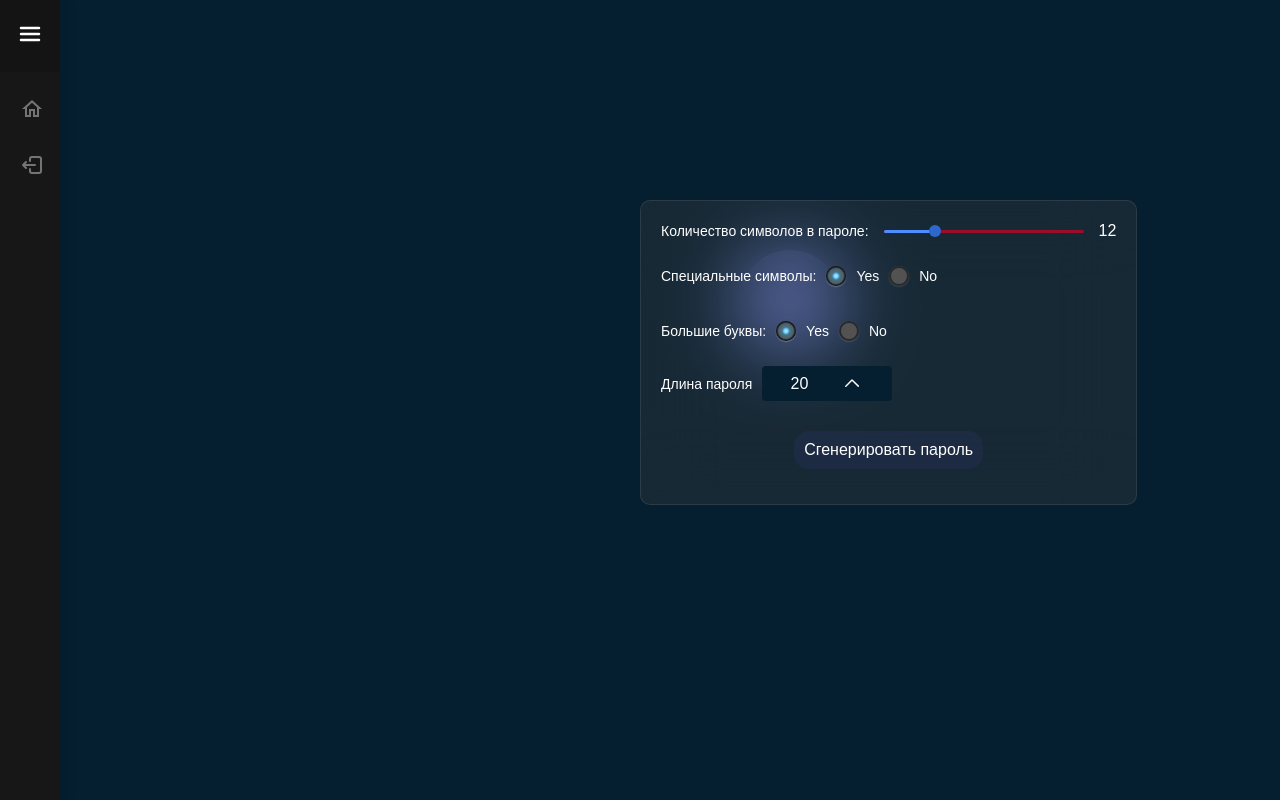
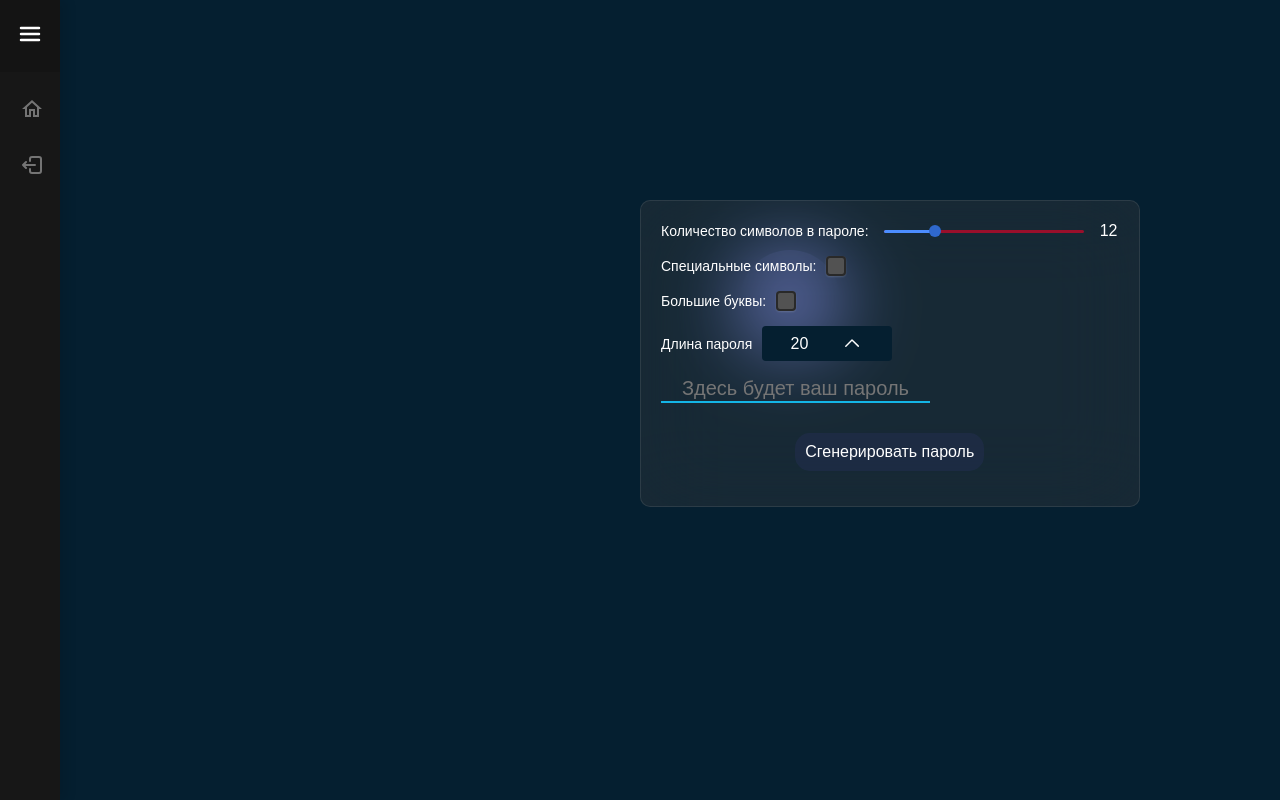
Before and after one commit to zaitsev-av/password_generator, a React (Vite) app: page / in a window 1280 px wide. Shown: the top 800 px of the page. Built offline with nearby package versions, Linux system fonts and the light colour scheme; a web font is replaced by a local one.

Commit message:
fix: refactoring inputs component

```diff
--- a/src/components/checkbox/checkbox.module.scss
+++ b/src/components/checkbox/checkbox.module.scss
@@ -5,9 +5,7 @@ button {
 }
 
 .root {
-  display: flex;
-  align-items: center;
-  justify-content: center;
+  @include flex-center;
 
   width: 20px;
   height: 20px;
--- a/src/components/checkbox/checkbox.tsx
+++ b/src/components/checkbox/checkbox.tsx
@@ -11,12 +11,13 @@ interface Props {
   checked?: boolean
   className?: string
   disabled?: boolean
+  id?: string
   label?: string
   onChange?: (checked: boolean) => void
 }
 
 export const Checkbox: FC<Props> = props => {
-  const { checked, className, disabled, label, onChange } = props
+  const { checked, className, disabled, id, label, onChange } = props
 
   const cn = {
     indicator: clsx(s.indicator),
@@ -26,12 +27,12 @@ export const Checkbox: FC<Props> = props => {
   return (
     <form>
       <div style={{ alignItems: 'center', display: 'flex', gap: '10px' }}>
-        {label && <Label id={'c1'} label={label} />}
+        {label && <Label id={id} label={label} />}
         <CheckboxRDX.Root
           checked={checked}
           className={cn.root}
           disabled={disabled}
-          id={'c1'}
+          id={id}
           onCheckedChange={onChange}
         >
           <CheckboxRDX.Indicator className={cn.indicator}>
--- a/src/components/password-input-group/password-input-group.module.scss
+++ b/src/components/password-input-group/password-input-group.module.scss
@@ -1,6 +1,20 @@
+@import 'src/styles/mixins';
+
 .password {
-  display: flex;
+  @include flex-center;
+
   gap: 10px;
-  align-items: center;
-  justify-content: center;
+
+  .item {
+    justify-content: center;
+
+    font-size: 20px;
+    color: white;
+    text-align: center;
+
+    background-color: transparent;
+    border: none;
+    border-bottom: solid 2px rgb(20 181 230);
+    outline: none;
+  }
 }
--- a/src/components/password-input-group/password-input-group.tsx
+++ b/src/components/password-input-group/password-input-group.tsx
@@ -1,33 +1,30 @@
-import { FC, useState } from 'react'
+import { ComponentPropsWithoutRef, ElementType, FC, useState } from 'react'
 
 import { NotVisibleIcon, VisibleIcon } from '@/assets/icons'
 import { Button } from '@/components/button/button'
-import { PasswordInputItem } from '@/components/password-input-group/password-input-item/password-input-item'
 
 import s from './password-input-group.module.scss'
 
-interface Props {
+type Props<T extends ElementType = 'input'> = ComponentPropsWithoutRef<T> & {
+  as?: T
   value: string
 }
-export const PasswordInputGroup: FC<Props> = props => {
-  const { value } = props
+const PasswordInputGroup = <T extends ElementType = 'input'>({ as, value, ...rest }: Props<T>) => {
   const [showPassword, setShowPassword] = useState(false)
-
+  const Input = as || 'input'
   const handleShowPassword = () => {
     setShowPassword(prevState => !prevState)
   }
 
   return (
     <div className={s.password}>
-      <PasswordInputItem
-        onChange={() => {}}
-        type={showPassword ? 'text' : 'password'}
-        value={value}
-      />
-      <PassButton onClick={handleShowPassword} showPassword={showPassword} />
+      <Input {...rest} className={s.item} type={showPassword ? 'text' : 'password'} value={value} />
+      {value && <PassButton onClick={handleShowPassword} showPassword={showPassword} />}
     </div>
   )
 }
+
+export default PasswordInputGroup
 
 interface IPassButton {
   onClick: () => void
--- a/src/components/password-input-group/password-input-item/password-input-item.module.scss
+++ /dev/null
@@ -1,10 +0,0 @@
-.item {
-  font-size: 20px;
-  color: white;
-  text-align: center;
-
-  background-color: transparent;
-  border: none;
-  border-bottom: solid 2px rgb(20 181 230);
-  outline: none;
-}
--- a/src/components/radio-button/radio-button.module.scss
+++ b/src/components/radio-button/radio-button.module.scss
@@ -10,9 +10,7 @@ button {
   gap: 10px;
 
   .container {
-    display: flex;
-    align-items: center;
-    justify-content: center;
+    @include flex-center;
 
     .item {
       cursor: pointer;
@@ -54,9 +52,7 @@ button {
       .indicator {
         position: relative;
 
-        display: flex;
-        align-items: center;
-        justify-content: center;
+        @include flex-center;
 
         width: 100%;
         height: 100%;
--- a/src/components/slider/slider.module.scss
+++ b/src/components/slider/slider.module.scss
@@ -1,4 +1,9 @@
 @import 'src/styles/mixins';
+
+.box {
+  @include flex-center;
+
+  gap: 15px;
 
   .root {
     touch-action: none;
@@ -52,3 +57,11 @@
       }
     }
   }
+
+  .counter {
+    @include flex-center;
+
+    width: 20px;
+    height: 20px;
+  }
+}
--- a/src/components/slider/slider.tsx
+++ b/src/components/slider/slider.tsx
@@ -19,7 +19,7 @@ export const Slider: FC<Props> = props => {
   const { defaultValue = [12], label, max = 50, min = 0, onChange, step = 1, value } = props
 
   return (
-    <form style={{ alignItems: 'center', display: 'flex', gap: '15px', justifyContent: 'center' }}>
+    <div className={s.box}>
       {label && <Label label={label} />}
       <SliderRDX.Root
         className={s.root}
@@ -35,7 +35,7 @@ export const Slider: FC<Props> = props => {
         </SliderRDX.Track>
         <SliderRDX.Thumb aria-label={'Volume'} className={s.thumb} />
       </SliderRDX.Root>
-      <div>{value}</div>
-    </form>
+      <div className={s.counter}>{value}</div>
+    </div>
   )
 }
--- a/src/pages/generator.tsx
+++ b/src/pages/generator.tsx
@@ -3,16 +3,18 @@ import { FC, useState } from 'react'
 import { Select } from '@/components'
 import { Button } from '@/components/button/button'
 import { Card } from '@/components/card'
-import { RadioButton } from '@/components/radio-button/radio-button'
+import { Checkbox } from '@/components/checkbox'
+import PasswordInputGroup from '@/components/password-input-group/password-input-group'
 import { Slider } from '@/components/slider/slider'
-import { digitCount, passwordLength, specialCharacters } from '@/utils/settingsData'
+import { passwordLength } from '@/utils/settingsData'
 
 interface Props {}
 export const Generator: FC<Props> = props => {
   const {} = props
 
-  const [digitCountValue, setDigitCountValue] = useState('1')
-  const [passwordLengthValue, setPasswordLengthValue] = useState('1')
+  const [digitCountValue, setDigitCountValue] = useState<boolean>(false)
+  const [passwordLengthValue, setPasswordLengthValue] = useState<boolean>(false)
+  const [password, setPassword] = useState<string>('')
   const [valueSelect, setValueSelect] = useState(passwordLength[0].name)
   const [values, setValues] = useState<[number]>([12])
 
@@ -41,19 +43,23 @@ export const Generator: FC<Props> = props => {
       <Card
         style={{ alignItems: 'flex-start', display: 'flex', flexDirection: 'column', gap: '15px' }}
       >
-        <Slider label={'Количество символов в пароле:'} onChange={changeSliderValues} value={values} />
+        <Slider
+          label={'Количество символов в пароле:'}
+          onChange={changeSliderValues}
+          value={values}
+        />
 
-        <RadioButton
-          items={digitCount}
+        <Checkbox
+          checked={digitCountValue}
+          id={'symbols'}
           label={'Специальные символы:'}
           onChange={setDigitCountValue}
-          value={digitCountValue}
         />
-        <RadioButton
-          items={specialCharacters}
+        <Checkbox
+          checked={passwordLengthValue}
+          id={'UpperCase'}
           label={'Большие буквы:'}
           onChange={setPasswordLengthValue}
-          value={passwordLengthValue}
         />
         <Select
           items={passwordLength}
@@ -61,6 +67,13 @@ export const Generator: FC<Props> = props => {
           onChange={onChangeHandler}
           value={valueSelect}
         />
+
+        <PasswordInputGroup
+          onChange={() => {}}
+          placeholder={'Здесь будет ваш пароль'}
+          value={password}
+        />
+
         <div
           style={{ alignItems: 'center', display: 'flex', justifyContent: 'center', width: '100%' }}
         >
--- a/src/styles/_mixins.scss
+++ b/src/styles/_mixins.scss
@@ -1,3 +1,9 @@
 @mixin animation-for-focus {
   transition: box-shadow ease 0.7s;
 }
+
+@mixin flex-center {
+  display: flex;
+  align-items: center;
+  justify-content: center;
+}
```
Also changed, not shown: src/components/password-input-group/password-input-item/password-input-item.tsx (deleted, +0 -14 lines). Lines whose indentation alone changed are shown as unchanged.
